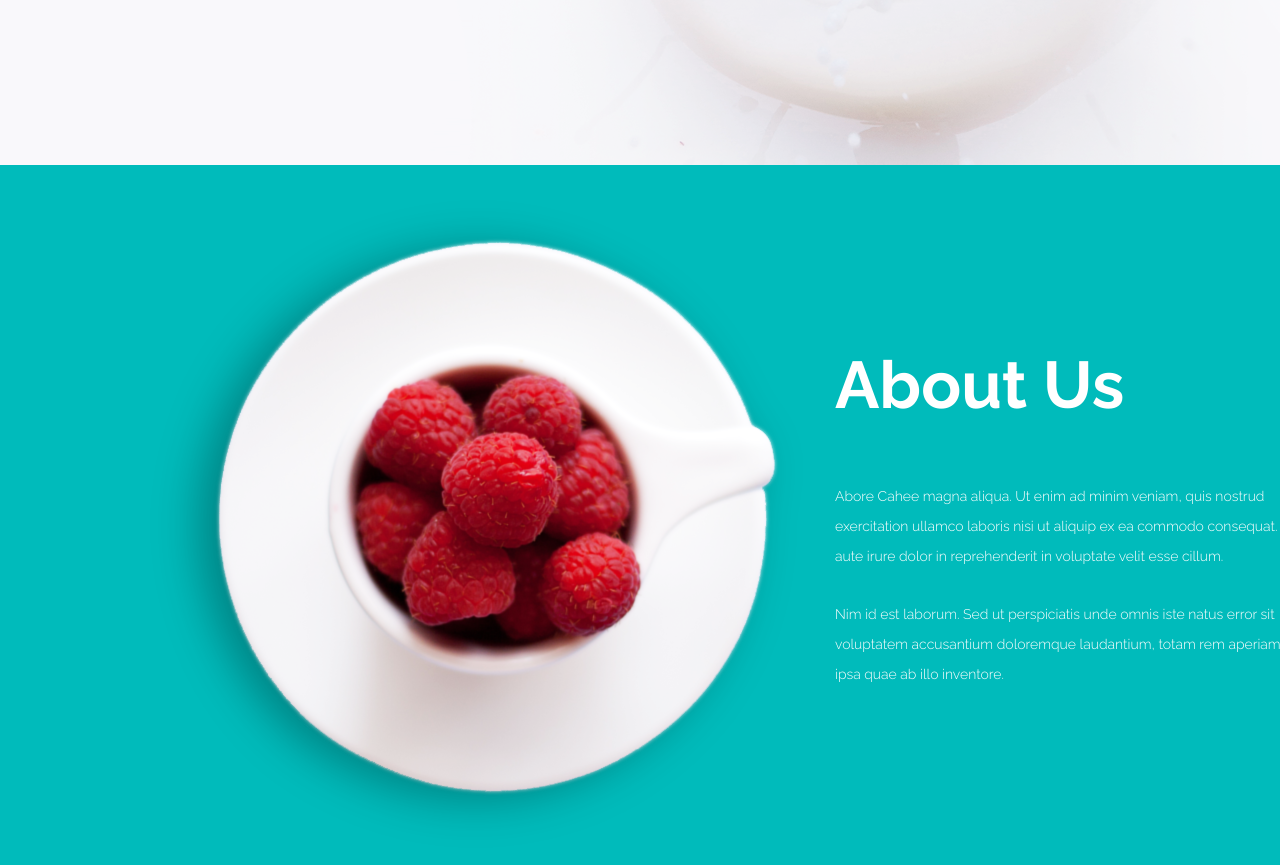
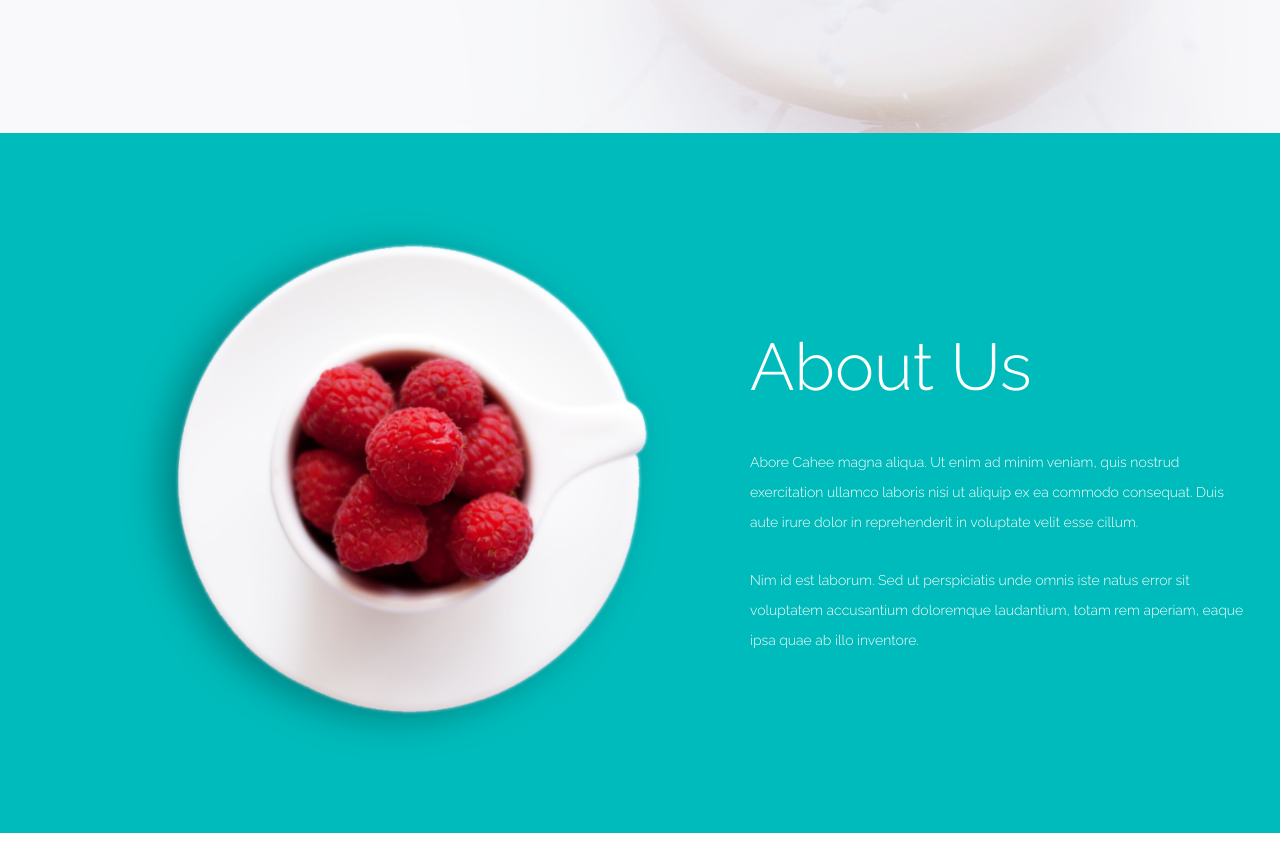
Before and after one commit to Vlad9409/homework, a plain HTML site: page homework11/index.html in a window 1280 px wide. Shown: the part 700-1565 px from the top of the page. After the commit the page ends 1533 px from the top, so only its background shows below. Drawn offline with Linux system fonts and the light colour scheme.

Commit message:
no message

```diff
--- a/homework11/index.html
+++ b/homework11/index.html
@@ -36,19 +36,21 @@
     </header>
     <div class="main-bodies">
         <div class="main-bodies__content">
-            <div class="main-bodies__image">
-                <img src="/homework11/image/img 2.png" alt="tarelka">
-
+            <div class="main__content-bloc">
+                <div class="main-bodies__image">
+                </div>
                 <div class="text-bottom">
-                    <h1 class="about">About Us</h1>
+                    <h2 class="about">About Us</h2>
                     <p class="abore">Abore Cahee magna aliqua. Ut enim ad minim veniam, quis nostrud exercitation
-                        ullamco laboris nisi ut aliquip ex ea commodo consequat. Duis aute irure dolor in reprehenderit
+                        ullamco laboris nisi ut aliquip ex ea commodo consequat. Duis aute irure dolor in
+                        reprehenderit
                         in voluptate velit esse cillum.</p>
-                    <p class="abore">Nim id est laborum. Sed ut perspiciatis unde omnis iste natus error sit voluptatem
+                    <p class="abore">Nim id est laborum. Sed ut perspiciatis unde omnis iste natus error sit
+                        voluptatem
                         accusantium doloremque laudantium, totam rem aperiam, eaque ipsa quae ab illo inventore.</p>
                 </div>
+
             </div>
-
 
         </div>
 
--- a/homework11/style.css
+++ b/homework11/style.css
@@ -13,6 +13,7 @@ body {
 
 .main-header__logo {
   width: 54px;
+  float: left;
 }
 
 .main-header {
@@ -23,6 +24,7 @@ body {
 
 .blok {
   margin-left: 550px;
+  padding-top: 24px;
   display: flex;
   justify-content: space-between;
 }
@@ -85,28 +87,32 @@ h2 {
   height: 700px;
   margin: 0 auto;
   background: #00bbbb;
+
+}
+
+.main__content-bloc {
+  padding: 0 120px;
   display: flex;
-  justify-content: space-between;
+  align-items: center;
+  position: relative;
+  top: 77px;
 }
 
 .main-bodies__image {
+  background: url(/homework11/image/img\ 2.png) top center no-repeat;
+  background-size: 550px 550px;
   width: 550px;
   height: 550px;
-  padding-top: 35px;
-  padding-left: 150px;
-  padding-bottom: 35px;
-  box-sizing: border-box;
+
 }
 
 .text-bottom {
+  box-sizing: border-box;
   width: 500px;
-  height: 184px;
-  margin-left: 685px;
-  margin-top: -550px;
+  margin-left: 80px;
 }
 
 .about {
-  float: left;
   font-size: 66px;
   color: #fff;
 }
```
